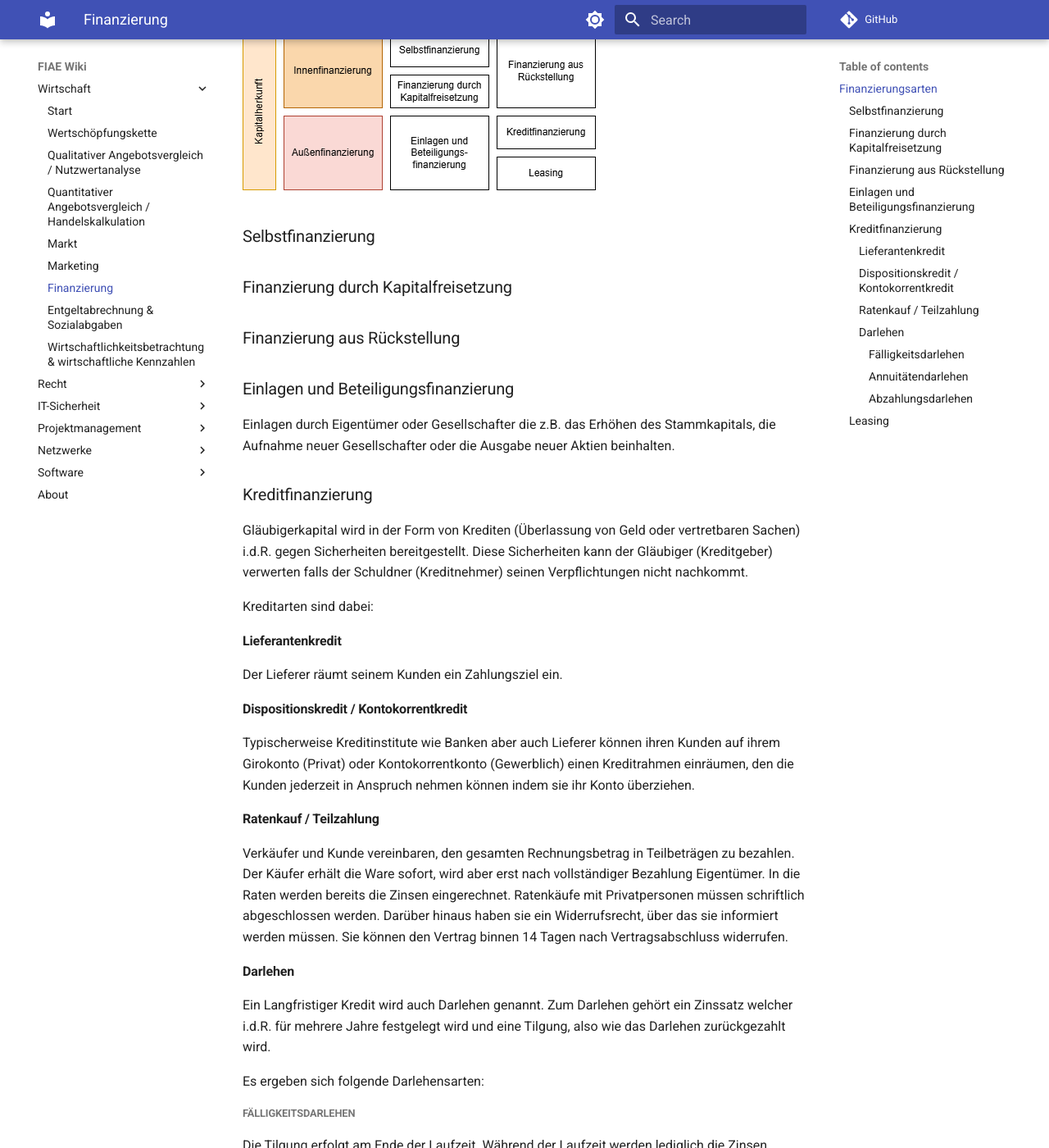
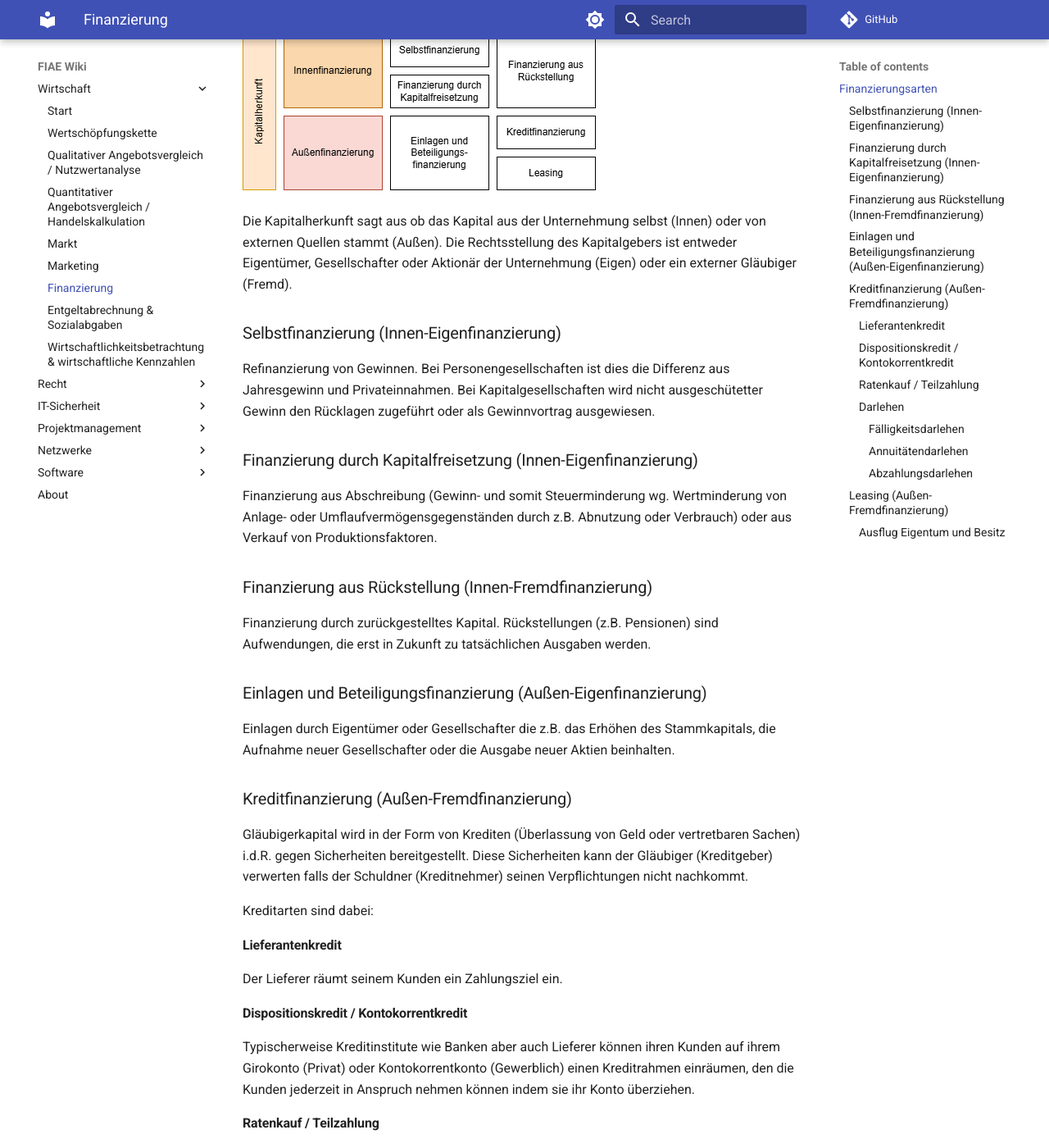
Before and after one commit to discohagen/FIAE, an MkDocs documentation site: the page built from docs/wirtschaft/finanzierung.md, in a window 1280 px wide and 1400 px high, scrolled down 446 px. Shown: the whole window at 82% size. Built offline with MkDocs 1.6.1 and Material for MkDocs 9.7.7, drawn with Linux system fonts in a browser that asks for light colours; a script that is not in the unit is left out; comment, search, counter and statistics services are not loaded; some of the changed text lies outside the part shown.

Commit message:
add finanzierung

```diff
--- a/docs/wirtschaft/finanzierung.md
+++ b/docs/wirtschaft/finanzierung.md
@@ -6,17 +6,26 @@ Finanzierung umfasst alle Maßnahmen in einem Unternehmen die mit der Kapitalbes
 
 ![Finanzierungsarten](figures/Finanzierungsarten.png)
 
-### Selbstfinanzierung
+Die Kapitalherkunft sagt aus ob das Kapital aus der Unternehmung selbst (Innen) oder von externen Quellen stammt (Außen).
+Die Rechtsstellung des Kapitalgebers ist entweder Eigentümer, Gesellschafter oder Aktionär der Unternehmung (Eigen) oder ein externer Gläubiger (Fremd).
 
-### Finanzierung durch Kapitalfreisetzung
+### Selbstfinanzierung (Innen-Eigenfinanzierung)
 
-### Finanzierung aus Rückstellung
+Refinanzierung von Gewinnen. Bei Personengesellschaften ist dies die Differenz aus Jahresgewinn und Privateinnahmen. Bei Kapitalgesellschaften wird nicht ausgeschütetter Gewinn den Rücklagen zugeführt oder als Gewinnvortrag ausgewiesen.
 
-### Einlagen und Beteiligungsfinanzierung
+### Finanzierung durch Kapitalfreisetzung (Innen-Eigenfinanzierung)
+
+Finanzierung aus Abschreibung (Gewinn- und somit Steuerminderung wg. Wertminderung von Anlage- oder Umflaufvermögensgegenständen durch z.B. Abnutzung oder Verbrauch) oder aus Verkauf von Produktionsfaktoren.
+
+### Finanzierung aus Rückstellung (Innen-Fremdfinanzierung)
+
+Finanzierung durch zurückgestelltes Kapital. Rückstellungen (z.B. Pensionen) sind Aufwendungen, die erst in Zukunft zu tatsächlichen Ausgaben werden.
+
+### Einlagen und Beteiligungsfinanzierung (Außen-Eigenfinanzierung)
 
 Einlagen durch Eigentümer oder Gesellschafter die z.B. das Erhöhen des Stammkapitals, die Aufnahme neuer Gesellschafter oder die Ausgabe neuer Aktien beinhalten.
 
-### Kreditfinanzierung
+### Kreditfinanzierung (Außen-Fremdfinanzierung)
 
 Gläubigerkapital wird in der Form von Krediten (Überlassung von Geld oder vertretbaren Sachen) i.d.R. gegen Sicherheiten bereitgestellt. Diese Sicherheiten kann der Gläubiger (Kreditgeber) verwerten falls der Schuldner (Kreditnehmer) seinen Verpflichtungen nicht nachkommt.
 
@@ -58,4 +67,14 @@ Die Tilgung erfolgt kontinuierlich zur Laufzeit mit konstanten Tilgungsbeträgen
 
 ![Abzahlungsdarlehen](figures/Abzahlungsdarlehen.png)
 
-### Leasing
+### Leasing (Außen-Fremdfinanzierung)
+
+Leasing ist eine Sonderform von Finanzierung und Vermietung. Ähnlich der Vermietung überlässt der Leasinggeber (Vermieter) dem Leasingnehmer (Mieter) den Gegenstand des Anlagevermögens und erhält dafür regelmäßig eine Leasingrate (Miete und Mietzins). Das Eigentum bleibt dabei beim Leasinggeber. Nach Ablauf der Leasingdauer hat der Leasingnehmer die Möglichkeit den Gegenstand zurückzugeben oder diesen zum Restwert zu kaufen.
+
+#### Ausflug Eigentum und Besitz
+
+Eigentum ist die rechtliche Herrschaft über eine Sache (§903 BGB), während Besitz die tatsächliche, physische und unmittelbare Herrschaft über die Sache ist (§854 BGB). Eigentum sagt damit aus wem die Sache gehört, während Besitz aussagt wer die Sache hat.
+
+Ein Vermieter ist Wohnungseigentümer, wärhend der Vermieter der Besitzer der Wohnung ist.
+Aber auch ein Dieb ist Besitzer des gestohlenen Gegenstandes während der Eigentümer bei (einfachen) Diebstahl bestehen bleibt.
+Im Supermarkt ist man Besitzer eines Produktes sobald man es aus dem Regal an seine Person nimmt. Das Eigentum überträgt sich aber erst mit dem Inkrafttreten des Kaufvertrags, in dem Moment in dem der Kassierer das Produkt im Kassensystem für den speziellen Verkauf einscannt.
```
